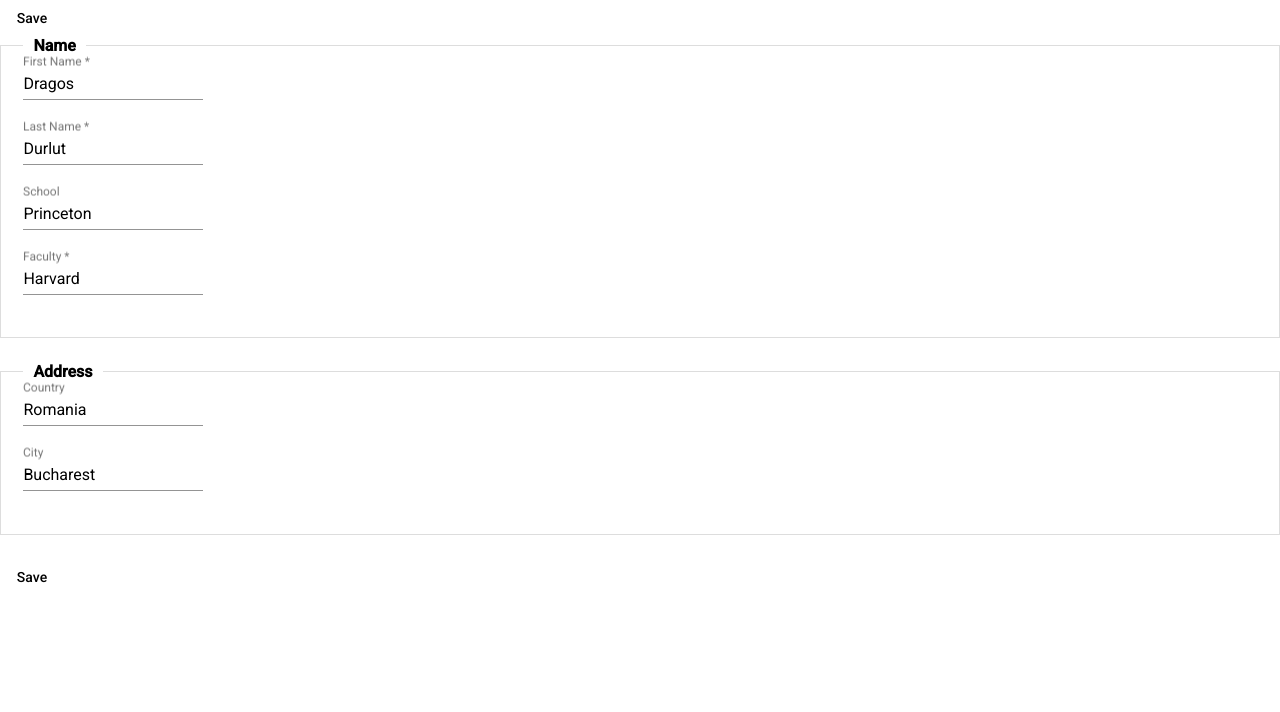
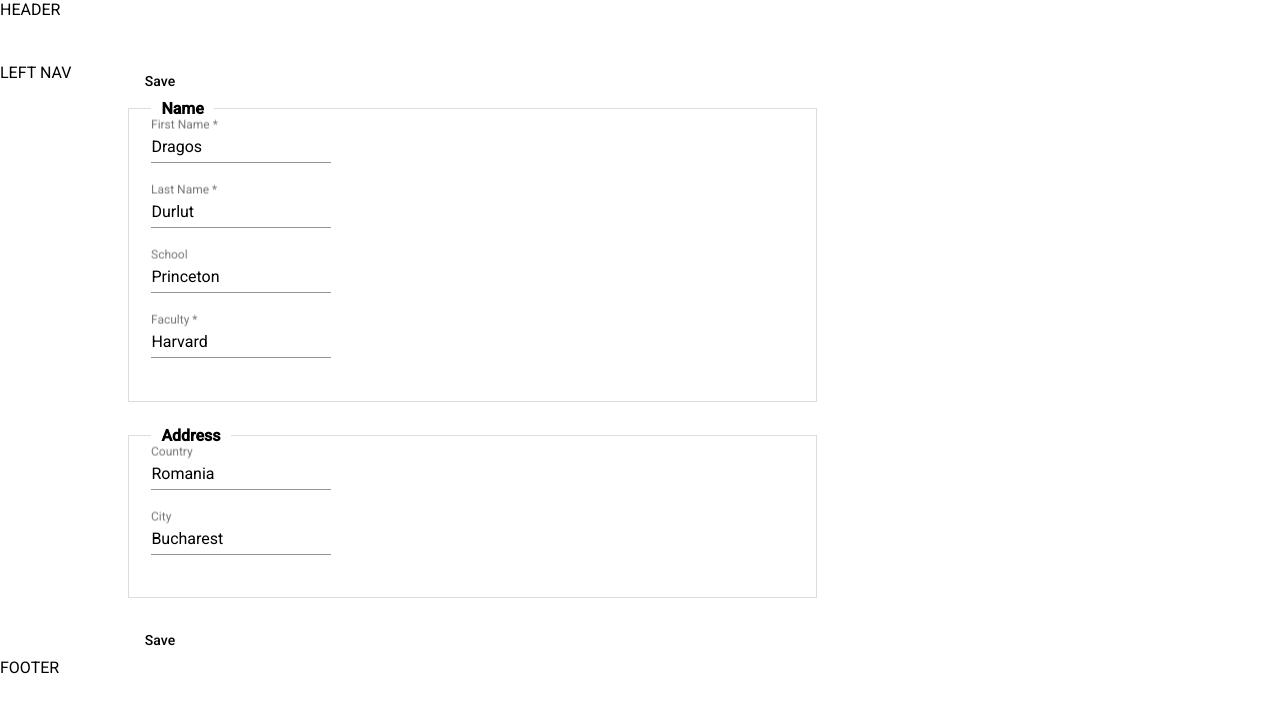
Before and after one commit to dragos-durlut/angular2-reactive-forms, an Angular app: page /forms-example in a window 1280 px wide. Shown: the top 712 px of the page. Built offline with nearby package versions, Linux system fonts and the light colour scheme.

Commit message:
- assigned position through CSS grid

```diff
--- a/src/app/app.component.html
+++ b/src/app/app.component.html
@@ -1,4 +1,17 @@
+<div class="wrapper">
+  <div class="header">
+    HEADER
+  </div>
 
+  <div class="left-nav">
+    LEFT NAV
+  </div>
 
+  <div class="main-content">
+    <router-outlet></router-outlet>
+  </div>
 
-<router-outlet></router-outlet>
+  <div class="footer">
+    FOOTER
+  </div>
+</div>
--- a/src/app/app.component.scss
+++ b/src/app/app.component.scss
@@ -0,0 +1,26 @@
+.wrapper {
+  display: grid;
+  grid-template-columns: 10% auto ;
+  grid-template-rows: 10% auto 10%;
+  grid-template-areas:
+      "header header header"
+      "left-nav main-content main-content"
+      "footer footer footer";
+
+}
+
+.header{
+    grid-area: header;
+}
+
+.left-nav {
+  grid-area: left-nav;
+}
+
+.left-nav {
+  grid-area: left-nav;
+}
+
+.footer {
+  grid-area: footer;
+}
```
